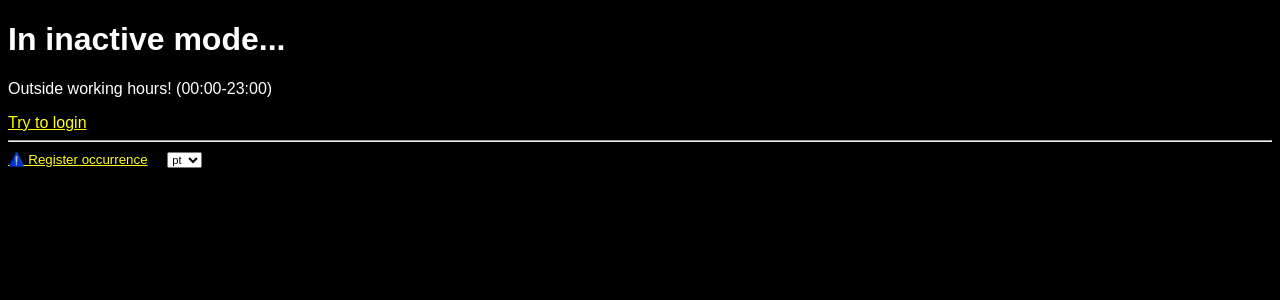
After one commit to guttto-dev/projeto-tamae, a Flask app: page /inactive in a window 1280 px wide. The commit adds this page. Shown: the top 300 px of the page. Run offline with Flask 3, Linux system fonts and the light colour scheme; a user stored in the database is signed in.

Commit message:
Adicionar modo de inatividade

```diff
--- a/app.py
+++ b/app.py
@@ -5,15 +5,17 @@ from flask import (
         g,
         render_template,
         request,
+        redirect,
+        url_for,
         session,
         flash
         )
 from flask_babel import Babel, _
-from flask_login import LoginManager, current_user
+from flask_login import LoginManager, current_user, logout_user
 
 from config import Config
 from models.user import User, AccessLevel, LanguageConfig
-from util import db, bcrypt
+from util import db, bcrypt, in_business_hours
 
 app = Flask(__name__)
 app.config.from_object(Config)
@@ -41,6 +43,11 @@ def before_request():
     g.current_user = current_user
     g.first_user = User.query.count() == 0
     g.current_route = request.endpoint
+    if g.current_user.is_authenticated and \
+            g.current_user.access_level == AccessLevel.OPERATOR and \
+            not in_business_hours():
+        logout_user()
+        return redirect(url_for('index.inactive_page'))
 
 
 @app.context_processor
@@ -49,7 +56,9 @@ def inject_on_templates():
     return dict(get_locale=get_locale,
                 current_lang=lang_config.lang,
                 languages=Config.LANGUAGES,
-                AccessLevel=AccessLevel)
+                AccessLevel=AccessLevel,
+                business_start_hour=Config.BUSINESS_START_HOUR.strftime('%H:%M'),
+                business_end_hour=Config.BUSINESS_END_HOUR.strftime('%H:%M'))
 
 
 @app.errorhandler(401)
--- a/config.py
+++ b/config.py
@@ -1,4 +1,5 @@
 import os
+from datetime import time
 
 
 class Config:
@@ -12,3 +13,6 @@ class Config:
 
     LANGUAGES = ['en', 'pt', 'es', 'ja']
     DEFAULT_LANGUAGE = 'pt'
+
+    BUSINESS_START_HOUR = time(0, 0)
+    BUSINESS_END_HOUR = time(23, 0)
--- a/routes/index.py
+++ b/routes/index.py
@@ -95,6 +95,11 @@ def logout_page():
     return redirect(url_for('.login_page'))
 
 
+@index_bp.route('/inactive')
+def inactive_page():
+    return render_template('inactive.html', page_title=_('In inactive mode...'))
+
+
 @index_bp.route('/error')
 def error_page():
     error_message = session.pop('error_message', '')
--- a/templates/_base.html
+++ b/templates/_base.html
@@ -5,6 +5,7 @@
 		<meta name="viewport" content="width=device-width, initial-scale=1.0">
 		<link rel="stylesheet" href="{{ url_for('static', filename='style.css') }}">
 		<title>{{ page_title }}</title>
+		<style>{% block style %}{% endblock %}</style>
 	</head>
 	<body>
 		<h1>{{ page_title }}</h1>
@@ -36,9 +37,30 @@
 		{% endif %}
 	</body>
 	<script>{% block script %}{% endblock %}
+
 	function changeLang() {
 		const selLang = document.getElementById('language').value;
 		window.location.href = '{{ url_for('index.change_lang', lang='') }}' + selLang;
 	}
+
+	{% if g.current_user.is_authenticated and g.current_user.access_level == AccessLevel.OPERATOR or g.current_route == 'index.inactive_page' %}
+	function checkWorkHours() {
+		const startHour = '{{ business_start_hour }}';
+		const endHour = '{{ business_end_hour }}';
+		const now = new Date();
+		const currentTime = now.getHours() + ':' + ('0' + now.getMinutes()).slice(-2);
+		if (currentTime < startHour || currentTime > endHour) {
+			{% if g.current_route != 'index.inactive_page' %}
+			window.location.href = '{{ url_for('index.inactive_page') }}';
+			{% endif %}
+		} else {
+			{% if g.current_route == 'index.inactive_page' %}
+			window.location.href = '{{ url_for('index.login_page') }}';
+			{% endif %}
+		}
+	}
+	setInterval(checkWorkHours, 60 * 1000);
+	checkWorkHours();
+	{% endif %}
 	</script>
 </html>
--- /dev/null
+++ b/templates/inactive.html
@@ -0,0 +1,12 @@
+{% extends "_base.html" %}
+{% block style %}
+body {
+	background-color: black;
+	color: white;
+}
+:link, :visited { filter: invert(100%); }
+{% endblock %}
+{% block main %}
+<p>{{ _('Outside working hours!') }} ({{ business_start_hour }}-{{ business_end_hour }})</p>
+<a href="{{ url_for('index.login_page') }}">{{ _('Try to login') }}</a>
+{% endblock %}
```
Also changed, not shown: util.py (+8 -0 lines).
